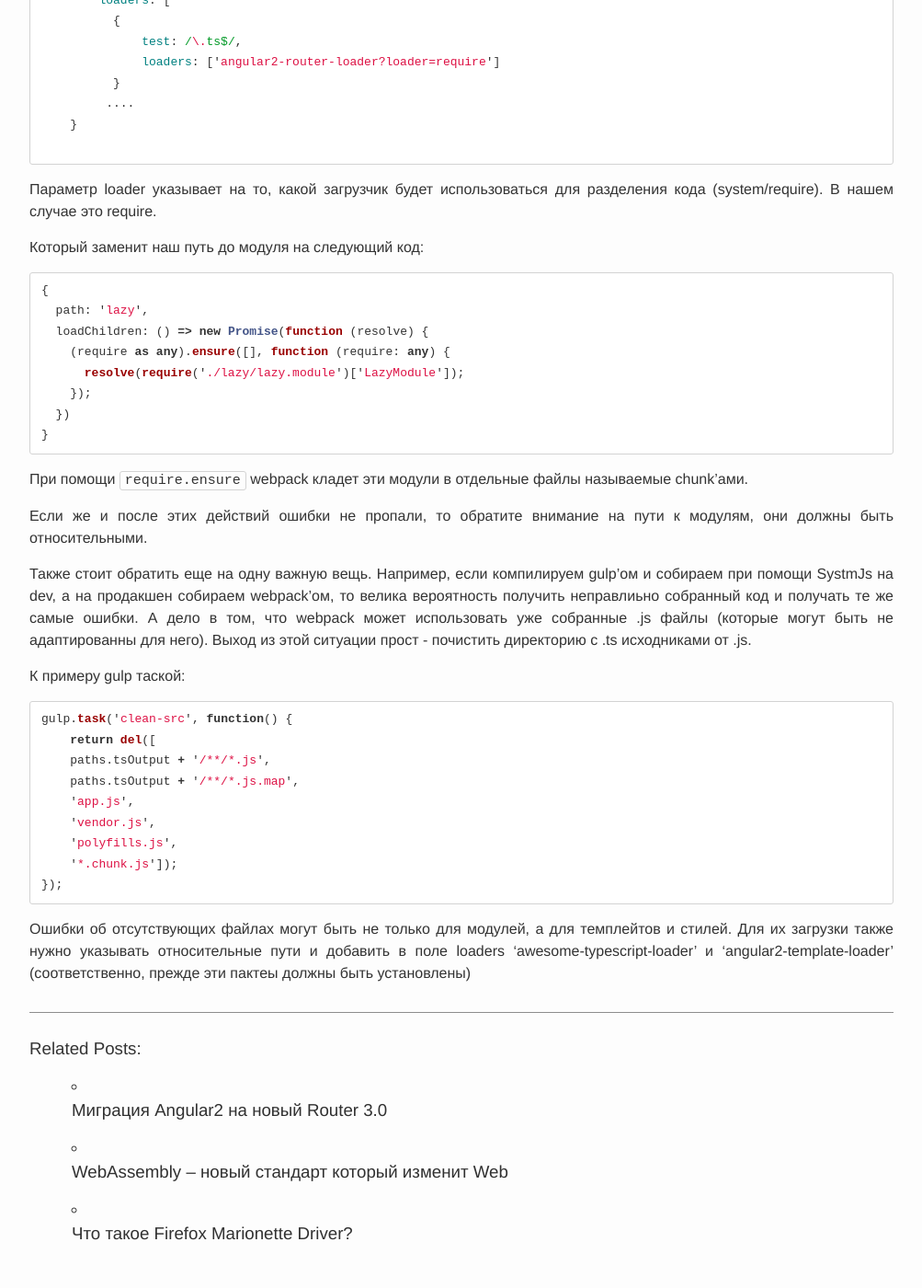
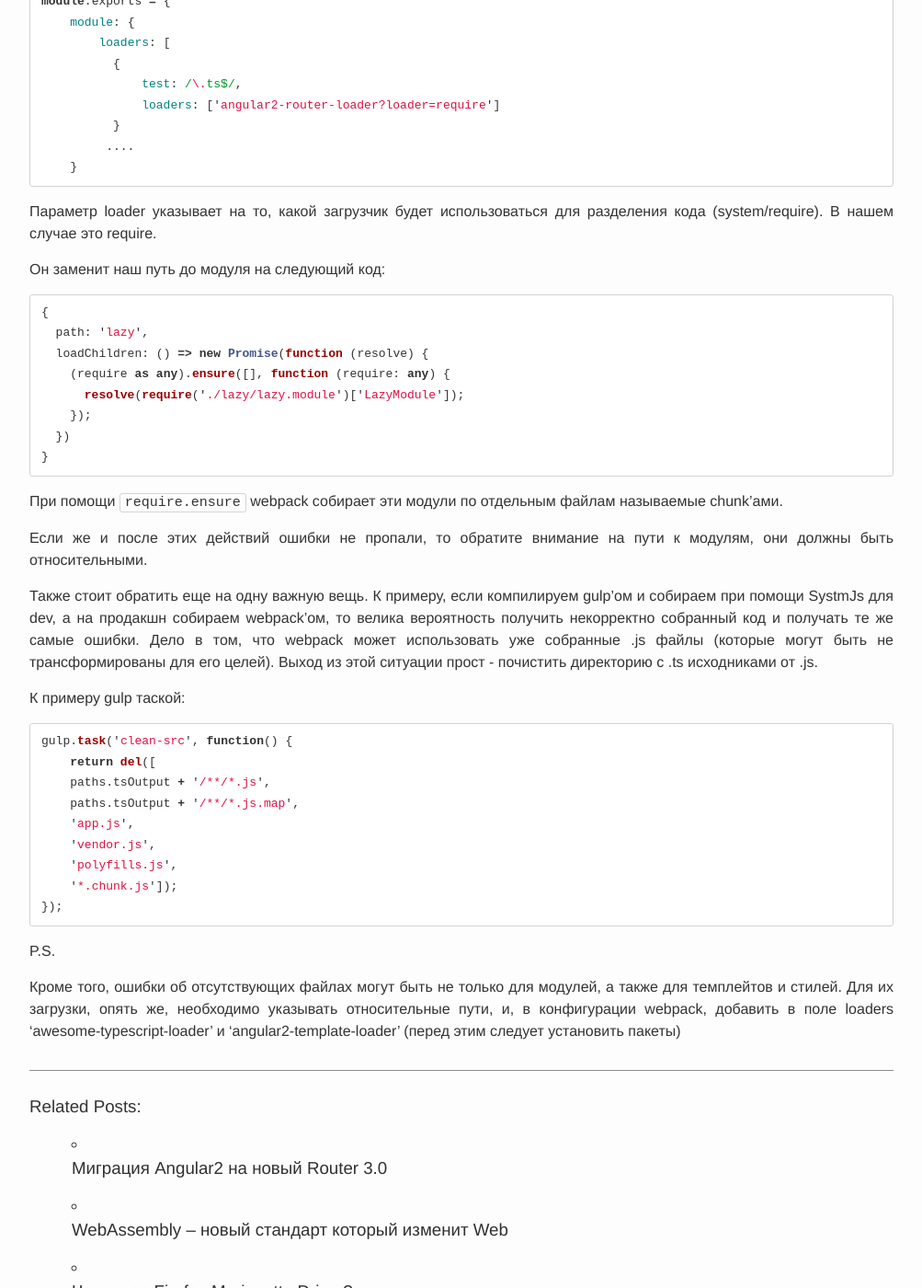
Before and after one commit to martamoshkin/blog.zverit.com, a Jekyll site: the page built from _posts/2016-11-15-webpack-and-lazy-loaded-modules.md, in a window 1280 px wide and 1400 px high, scrolled down 1066 px. Shown: the whole window at 92% size, without its empty margins (138-1141 px from the left). Built offline with Jekyll 4.4.1, drawn with Linux system fonts in a browser that asks for light colours; comment, search, counter and statistics services are not loaded; some of the changed text lies outside the part shown.

Commit message:
Update 2016-11-15-webpack-and-lazy-loaded-modules.md

````diff
--- a/_posts/2016-11-15-webpack-and-lazy-loaded-modules.md
+++ b/_posts/2016-11-15-webpack-and-lazy-loaded-modules.md
@@ -9,13 +9,15 @@
 
 <img class="post-logo" style="max-width: 100%" src="https://blog.zverit.com/assets/webpack-failed-to-load.png" alt=""/>
 
-После выхода на свет версии Angular RC5 у роутера появилась возможность lazy подгрузки. Что позволяет загружать части приложения по востребованию, тоесть модули подгружаются после перехода по определенным маршрутам. Что существенно сокращает время загрузки и распределяет время отклика.
+После выхода на свет версии Angular RC5 у роутера появилась возможность lazy подгрузки. Что позволяет загружать части приложения по востребованию, тоесть модули подгружаются после перехода по определенным маршрутам. Что существенно сокращает время загрузки и более равномерно распределяет время отклика.
 
 <!-- more -->
 
-Нужно просто задать поле ``loadChildren`` у роута, и дальше Angular будет сам извлекать модуль по этому пути и загружать в конфигурацию роутера.
+Для этого нужно, всего лишь, задать поле ``loadChildren`` у роута, и далее Angular будет сам извлекать модуль, по этому пути, и загружать в конфигурацию роутера.
 
 ```ts
+//app.routing.ts
+
 @NgModule({
   declarations: [ AppComponent, HomeComponent ],
   bootstrap: [ AppComponent ],
@@ -53,11 +54,10 @@
           }
          ....
     }
-
 ```
 Параметр loader указывает на то, какой загрузчик будет использоваться для разделения кода (system/require). В нашем случае это require.
 
-Который заменит наш путь до модуля на следующий код:
+Он заменит наш путь до модуля на следующий код:
 
 ```ts
 {
@@ -70,14 +70,13 @@
 }
 ```
 
-При помощи ``require.ensure`` webpack кладет эти модули в отдельные файлы называемые chunk'ами.
+При помощи ``require.ensure`` webpack собирает эти модули по отдельным файлам называемые chunk'ами.
 
 Если же и после этих действий ошибки не пропали, то обратите внимание на пути к модулям, они должны быть относительными.
 
-Также стоит обратить еще на одну важную вещь. Например, если компилируем gulp'ом и собираем при помощи SystmJs на dev, а на продакшен собираем webpack'ом, то велика вероятность получить неправлиьно собранный код и получать те же самые ошибки.
-А дело в том, что webpack может использовать уже собранные .js файлы (которые могут быть не адаптированны для него).
+Также стоит обратить еще на одну важную вещь. К примеру, если компилируем gulp'ом и собираем при помощи SystmJs для dev, а на продакшн собираем webpack'ом, то велика вероятность получить некорректно собранный код и получать те же самые ошибки.
+Дело в том, что webpack может использовать уже собранные .js файлы (которые могут быть не трансформированы для его целей).
 Выход из этой ситуации прост - почистить директорию с .ts исходниками от .js.
-
 
 К примеру gulp таской:
 
@@ -92,5 +91,7 @@
     '*.chunk.js']);
 });
 ```
+P.S.
 
-Ошибки об отсутствующих файлах могут быть не только для модулей, а для темплейтов и стилей. Для их загрузки также нужно указывать относительные пути и добавить в поле loaders 'awesome-typescript-loader' и 'angular2-template-loader' (соответственно, прежде эти пактеы должны быть установлены)
+
+Кроме того, ошибки об отсутствующих файлах могут быть не только для модулей, а также для темплейтов и стилей. Для их загрузки, опять же, необходимо указывать относительные пути, и, в конфигурации webpack, добавить в поле loaders 'awesome-typescript-loader' и 'angular2-template-loader' (перед этим следует установить пакеты)
````
Also changed, not shown: other parts of _posts/2016-11-15-webpack-and-lazy-loaded-modules.md (+4 -5 lines).
